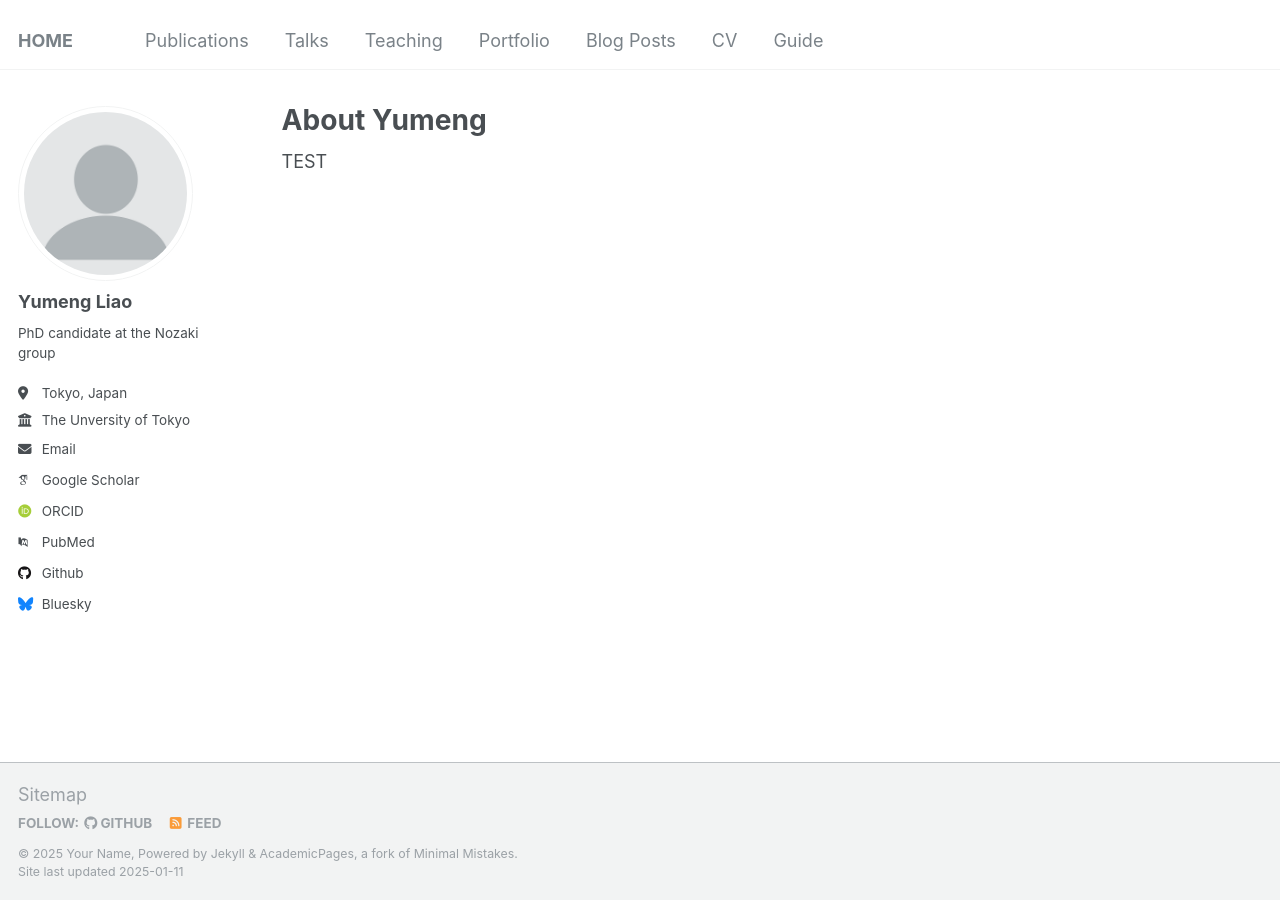
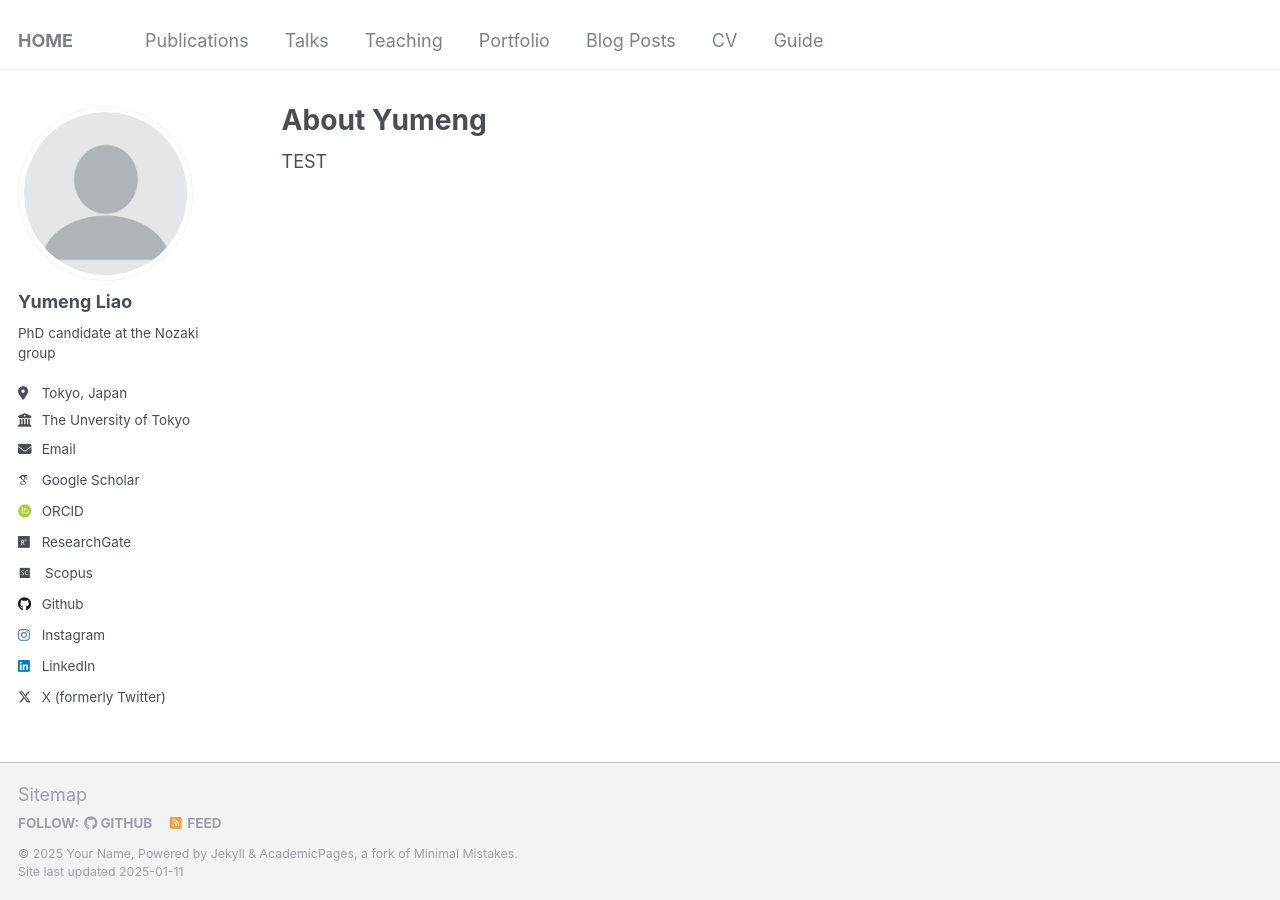
Before and after one commit to liaoym0610/academic, a Jekyll site: the page built from _pages/about.md, in a window 1280 px wide. Built offline with Jekyll 4.4.1, drawn with Linux system fonts in a browser that asks for light colours; some web fonts are replaced; part of the change alters nothing that is shown.

Commit message:
Update _config.yml

```diff
--- a/_config.yml
+++ b/_config.yml
@@ -32,13 +32,13 @@ author:
 
   # Academic websites
   arxiv            : # URL - Update with the correct link to your profile
-  googlescholar    : "https://scholar.google.com/citations?user=PS_CX0AAAAAJ"
+  googlescholar    : "https://scholar.google.com.tw/citations?user=KgKjnY8AAAAJ"
   impactstory      : # URL
-  orcid            : "http://orcid.org/yourorcidurl"
+  orcid            : "https://orcid.org/0000-0001-6221-2226"
   semantic         : # URL
-  pubmed           : "https://www.ncbi.nlm.nih.gov/pubmed/?term=john+snow"
-  researchgate     : # URL
-  scopus           : # URL
+  pubmed           : # URL
+  researchgate     : "https://www.researchgate.net/profile/Yumeng-Liao"
+  scopus           : "https://www.scopus.com/authid/detail.uri?authorId=57273056500"
 
   # Repositories and software development
   bitbucket        : # Username - Update with your username on the site
@@ -49,16 +49,16 @@ author:
   stackoverflow    : # User number or user number and name (i.e., use "1" or "1/jeff-atwood")
 
   # Social media
-  bluesky          : "bsky.app" # Replace this with you Bluesky username
+  bluesky          : # Username
   facebook         : # Username
   flickr           : # Username
   foursquare       : # Username
   goodreads        : # Username
   google_plus      : # Username
   keybase          : # Username
-  instagram        : # Username
+  instagram        : "_yum6ng"
   lastfm           : # Username
-  linkedin         : # Username
+  linkedin         : "yumeng-liao-38b47b129"
   mastodon         : # URL
   medium           : # URL
   pinterest        : # Username
@@ -66,7 +66,7 @@ author:
   steam            : # Username
   telegram         : # URL
   tumblr           : # Username
-  twitter          : # Username for X / Twitter
+  twitter          : "yum6ng"
   vine             : # Username
   weibo            : # Username
   wikipedia        : # Username
```
